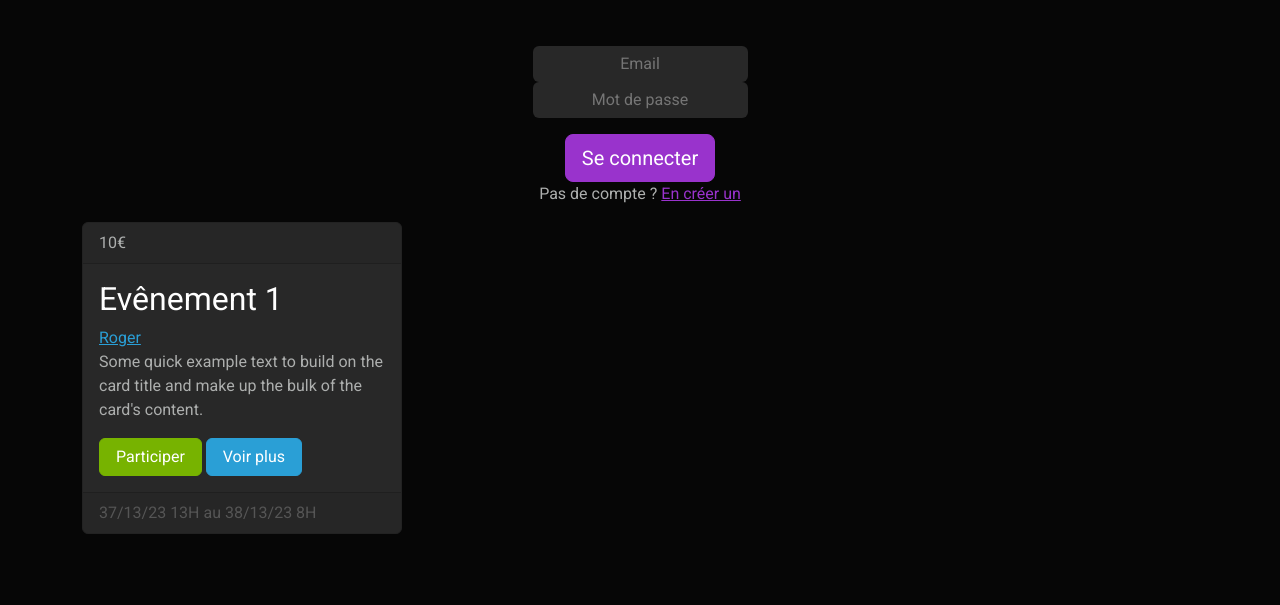
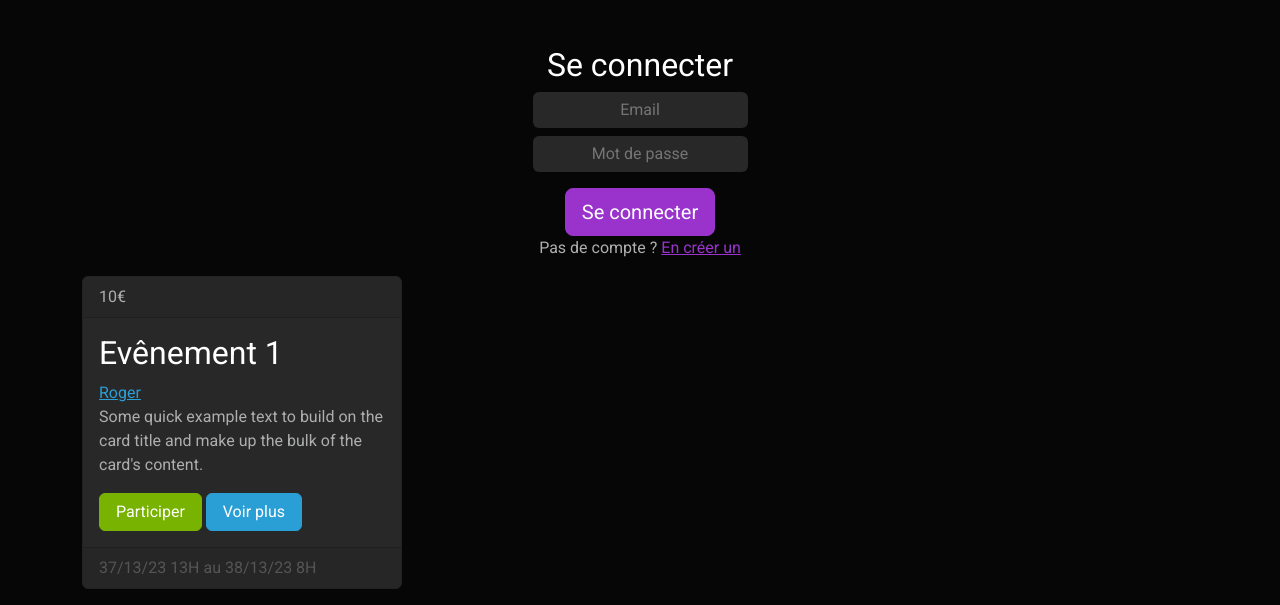
Before and after one commit to Archeveque/molecule_organisme, a plain HTML site: page Bootwatch.html in a window 1280 px wide. Shown: the part 277-882 px from the top of the page. Before the commit the page ends 827 px from the top, so only its background shows below. Drawn offline with Linux system fonts and the light colour scheme.

Commit message:
updated the few things I have done

```diff
--- a/Bootwatch.html
+++ b/Bootwatch.html
@@ -28,13 +28,16 @@
            <div class="w-md-75 w-lg-60 mx-md-auto">
                <p class="lead text-white">We are driven by this purpose, and we uphold our cultural values of collaboration, innovation, wellness and inclusion as our guide for making decisions and conducting business every day.</p>
                <p>.</p>
-            </div>
+           </div>
        </div>
    </div>
-   </div>
-   <div class="d-flex align-items-center flex-column mt-5">
-    <form class="">
-        <div>
+</div>
+   <div class="d-flex align-items-center flex-column">
+    <form class="mt-5">
+        <div class="text-center">
+          <h4>Se connecter</h4>
+        </div>
+        <div class="mb-2">
             <input placeholder="Email"class="input-group-text">
         </div>
         <div>
```
Also changed, not shown: index.html (+11 -4 lines), login.html (+1 -1 lines).
